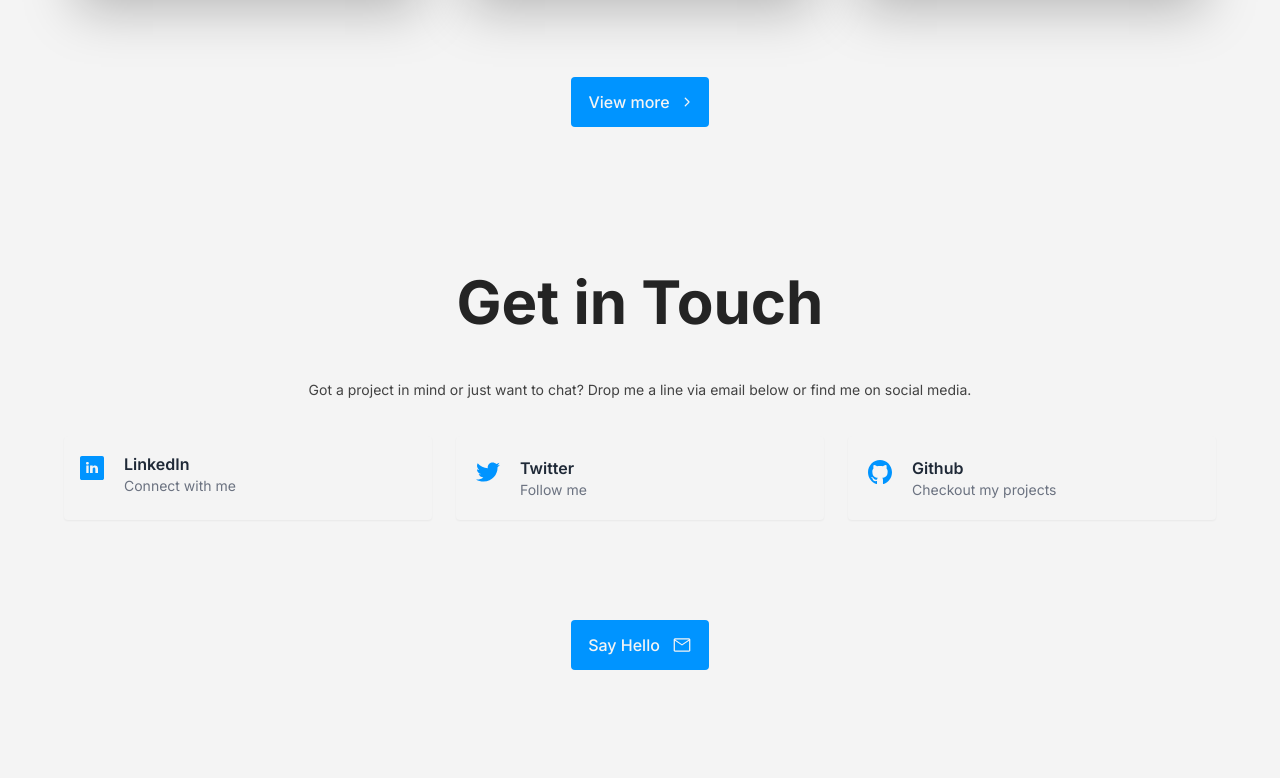
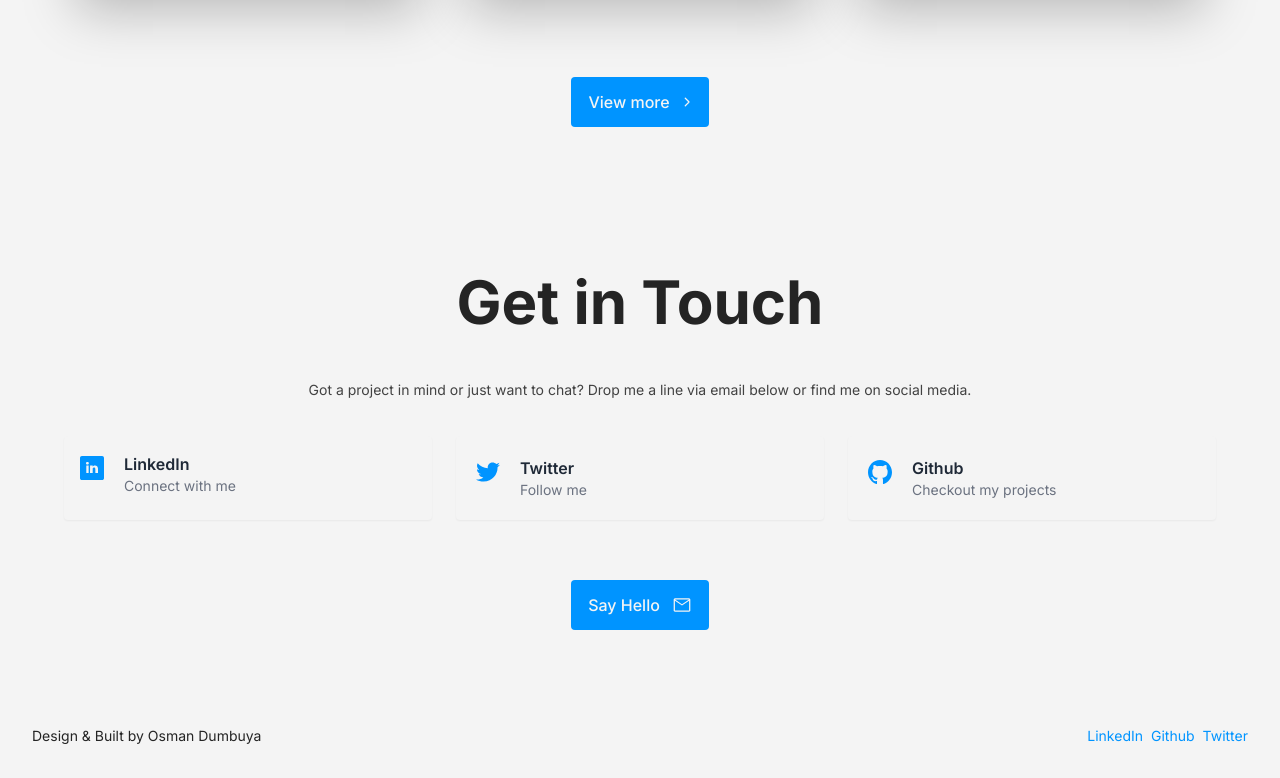
Before and after one commit to OsmanTolo/tailwindcss-portfolio, a website: page index.html in a window 1280 px wide. Shown: the part 2437-3215 px from the top of the page. Before the commit the page ends 3171 px from the top, so only its background shows below. Drawn offline with nearby package versions, Linux system fonts and the light colour scheme.

Commit message:
Add footer

```diff
--- a/index.html
+++ b/index.html
@@ -596,7 +596,7 @@
 
       <!-- Email button -->
       <div class="text-center">
-        <a class='inline-flex justify-center items-center gap-x-3 text-center bg-blue hover:bg-[#2b88ca] border border-transparent text-sm max-sm:w-full lg:text-base text-white font-medium rounded-[4px] focus:outline-none focus:ring-2 focus:ring-blue focus:ring-offset-2 focus:ring-offset-white transition py-3 px-4 dark:focus:ring-offset-gray-800 sm:mt-20 mt-16'
+        <a class='inline-flex justify-center items-center gap-x-3 text-center bg-blue hover:bg-[#2b88ca] border border-transparent text-sm max-sm:w-full lg:text-base text-white font-medium rounded-[4px] focus:outline-none focus:ring-2 focus:ring-blue focus:ring-offset-2 focus:ring-offset-white transition py-3 px-4 dark:focus:ring-offset-gray-800 mt-10'
           href='https://github.com/OsmanTolo?tab=repositories'>
           Say Hello
           <svg class="w-5 h-5 fill-current" xmlns="http://www.w3.org/2000/svg" height="48" viewBox="0 -960 960 960"
@@ -609,6 +609,23 @@
     </section>
   </main>
 
+  <footer
+    class="flex flex-col justify-between sm:flex-row sm:justify-between items-center gap-2 text-xs sm:text-sm py-8">
+    <p>Design & Built by Osman Dumbuya</p>
+    <ul class='flex gap-2 text-blue'>
+      <li>
+        <a href='https://www.linkedin.com/in/osman-dumbuya-148581108/' class="hover:underline"
+          target=”_blank”>LinkedIn</a>
+      </li>
+      <li>
+        <a href='https://github.com/OsmanTolo' class="hover:underline" target=”_blank”>Github</a>
+      </li>
+      <li>
+        <a href='https://twitter.com/OsmanTolo_' class="hover:underline" target=”_blank”>Twitter</a>
+      </li>
+    </ul>
+  </footer>
+
   <script src="./js/script.js"></script>
   <script src="./node_modules/preline/dist/preline.js"></script>
 </body>
```
Also changed, not shown: css/main.css.
